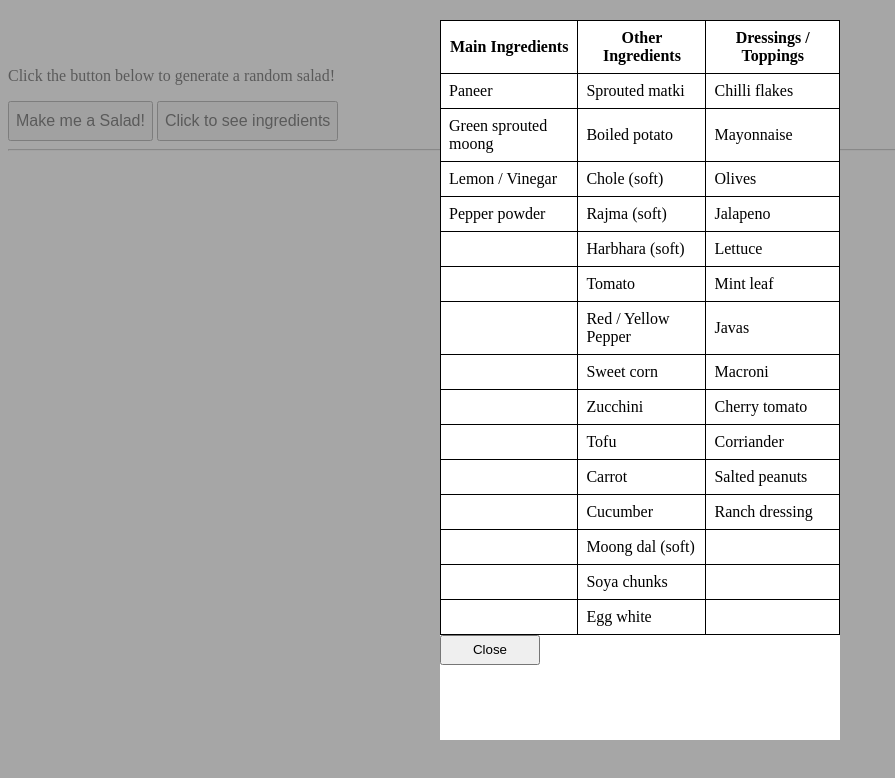
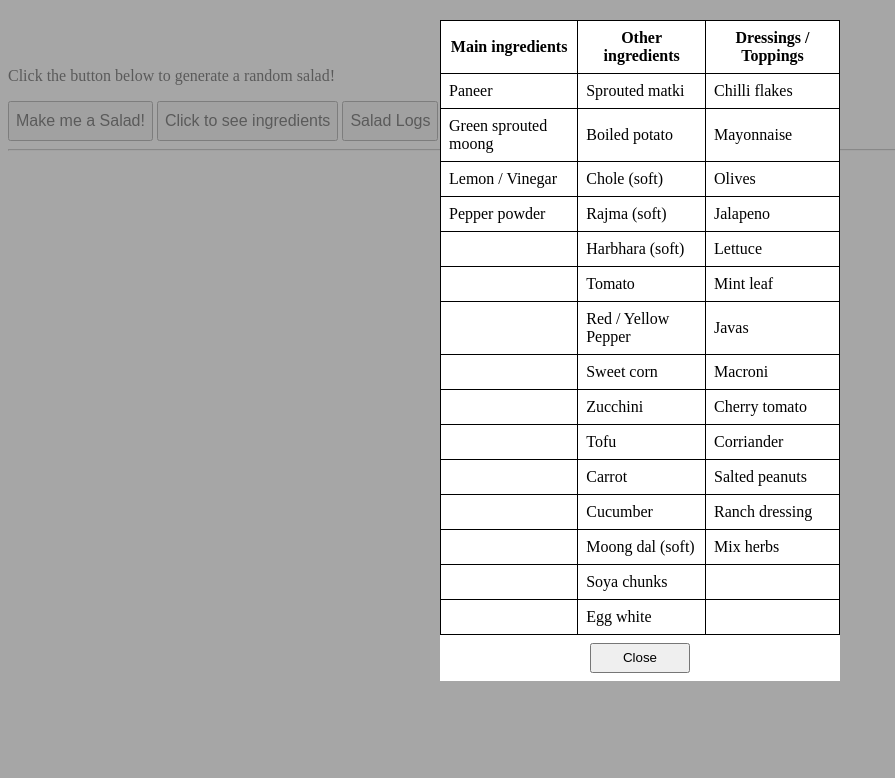
Before and after one commit to BotMaverick/salad-maker, a plain HTML site: page index.html in a window 1280 px wide. Both pictures are taken after a click on the button "Click to see ingredients". Shown: the whole page, without its empty margins (0-895 px from the left). Drawn offline with Linux system fonts and the light colour scheme.

Commit message:
added salad logs

```diff
--- a/index.html
+++ b/index.html
@@ -10,7 +10,8 @@
 		<h2 align='center'>Salad Maker</h2>
 		<p>Click the button below to generate a random salad!</p>
 		<button onclick="createSalad()" class='generateSalad'>Make me a Salad!</button>
-		<button onclick="showIngredients()" class='showIngredients'>Click to see ingredients</button>
+		<button onclick="showTable('ingredients')" class='showIngredients'>Click to see ingredients</button>
+		<button onclick="showTable('saladLogs')" class='showIngredients'>Salad Logs</button>
 		<hr/>
 		<div id='recipie'></div>
 		<script src="./logic.js"></script>
--- a/logic.js
+++ b/logic.js
@@ -1,16 +1,26 @@
 function ingredients () {
-  var primaryIngredients = ['Paneer', 'Green sprouted moong', 'Lemon / Vinegar', 'Pepper powder']
-  var secondaryDressings = ['Chilli flakes', 'Mayonnaise', 'Olives', 'Jalapeno', 'Lettuce', 'Mint leaf', 'Javas', 'Macroni', 'Cherry tomato', 'Corriander', 'Salted peanuts', 'Ranch dressing']
-  var secondarySolidIngredients = ['Sprouted matki', 'Boiled potato', 'Chole (soft)', 'Rajma (soft)', 'Harbhara (soft)', 'Tomato', 'Red / Yellow Pepper', 'Sweet corn', 'Zucchini', 'Tofu', 'Carrot', 'Cucumber', 'Moong dal (soft)', 'Soya chunks', 'Egg white']
-  return [primaryIngredients, secondaryDressings, secondarySolidIngredients]
+  var primaryIngredients = ['Paneer', 'Green sprouted moong', 'Lemon / Vinegar', 'Pepper powder'];
+  var secondaryDressings = ['Chilli flakes', 'Mayonnaise', 'Olives', 'Jalapeno', 'Lettuce', 'Mint leaf', 'Javas', 'Macroni', 'Cherry tomato', 'Corriander', 'Salted peanuts', 'Ranch dressing', 'Mix herbs'];
+  var secondarySolidIngredients = ['Sprouted matki', 'Boiled potato', 'Chole (soft)', 'Rajma (soft)', 'Harbhara (soft)', 'Tomato', 'Red / Yellow Pepper', 'Sweet corn', 'Zucchini', 'Tofu', 'Carrot', 'Cucumber', 'Moong dal (soft)', 'Soya chunks', 'Egg white'];
+  var tableHeadings = ['Main ingredients', 'Other ingredients', 'Dressings / Toppings'];
+  return [tableHeadings, [primaryIngredients, secondarySolidIngredients, secondaryDressings]];
+}
+
+function saladLogs() {
+  var dates = ['24/1/22', '30/1/22'];
+  var primaryIngredients = ['Paneer, Vinegar, Pepper powder', 'Paneer, Green sprouted moong, Apple cider vinegar, Pepper powder'];
+  var secondaryDressings = ['Mayonnaise, Jalapeno, Mix herbs', 'Mayonnaise, Jalapeno, Lettuce, Cherry tomato, Ranch dressing'];
+  var secondarySolidIngredients = ['Tomato, Cucumber, Soya chunks', 'Sprouted matki, Red and Yellow Pepper, Cucumber'];
+  var tableHeadings = ['Date', 'Main ingredients', 'Other ingredients', 'Dressings / Toppings'];
+  return [tableHeadings, [dates, primaryIngredients, secondarySolidIngredients, secondaryDressings]];
 }
 
 
 function createSalad() {
   var [primaryIngredients, secondaryDressings, secondarySolidIngredients] = ingredients();
   var div = document.getElementById('recipie');
-  var selectedSolidIngredients = []
-  var selectedToppings = []
+  var selectedSolidIngredients = [];
+  var selectedToppings = [];
   for(i=0; i<3; i++){
     var random = Math.floor(Math.random() * secondarySolidIngredients.length);
     selectedSolidIngredients.push(secondarySolidIngredients[random]);
@@ -43,42 +53,43 @@ function createSalad() {
   `;
 }
 
-function showIngredients() {
-  var [primaryIngredients, secondaryDressings, secondarySolidIngredients] = ingredients();
-  var ings = [primaryIngredients, secondarySolidIngredients, secondaryDressings];
+function showTable(typeOfData) {
+  var functionData = eval(`${typeOfData}()`);
+  var functionDataTableHeadings = functionData[0];
+  var functionDataLengths = functionData[1].map(e => e.length);
   document.querySelector('.ingredients').classList.add('open');
   document.querySelector('.ingredients').style.zIndex = 2;
   document.querySelector('.displayBoard').style.zIndex = 3;
   document.querySelector('.displayBoard').style.visibility = 'visible';
-  var sizes = [primaryIngredients.length, secondarySolidIngredients.length, secondaryDressings.length];
   var ingredientsDiv = document.querySelector('.displayBoard');
   var table = `<table class='ingredientsTable'>
-      <th>Main Ingredients</th>
-      <th>Other Ingredients</th>
-      <th>Dressings / Toppings</th>
+      ${function tableHeading(){
+        var headings = "";
+        for(i=0; i<functionDataTableHeadings.length; i++){
+          headings = headings.concat(`<th>${functionDataTableHeadings[i]}</th>`)
+        }
+        return headings;
+      }()}
       ${function tables() {
         var data = "";
-        for(i=0; i< Math.max.apply(null, sizes); i++){
-          console.log(`i is ${i}`);
+        for(i=0; i< Math.max.apply(null, functionDataLengths); i++){
           data = data.concat(`<tr>
             ${function rows(){
               var rowData = "";
-              for(j=0; j<3; j++){
-                console.log(`j is ${j}`);
-                rowData = rowData.concat(`<td>${ings[j][i] ? ings[j][i] : ''}</td>`)
+              for(j=0; j<functionData[1].length; j++){
+                rowData = rowData.concat(`<td>${functionData[1][j][i] ? functionData[1][j][i] : ''}</td>`)
               }
-              console.log(rowData);
               return rowData;
             }()}
           </tr>`);
-          console.log(data);
         }
         return data;
       }()}
     </table>
-    <button onClick="closeTable()" class='closeButton'>Close</button>
+    <div class='closeDiv'>
+      <button onClick="closeTable()" class='closeButton'>Close</button>
+    </div>
   `;
-  console.log(table);
   ingredientsDiv.innerHTML = table;
 }
 
--- a/styles.css
+++ b/styles.css
@@ -33,7 +33,7 @@
   left: 0;
   right: 0;
   width: 400px;
-  height: 90vh;
+  max-height: 90vh;
   overflow-y: scroll;
   visibility: hidden;
 }
@@ -51,3 +51,11 @@
   height: 30px;
   width: 100px;
 }
+
+.closeDiv {
+  display: flex;
+  align-items: center;
+  justify-content: center;
+  padding-top: 8px;
+  padding-bottom: 8px;
+}
```
